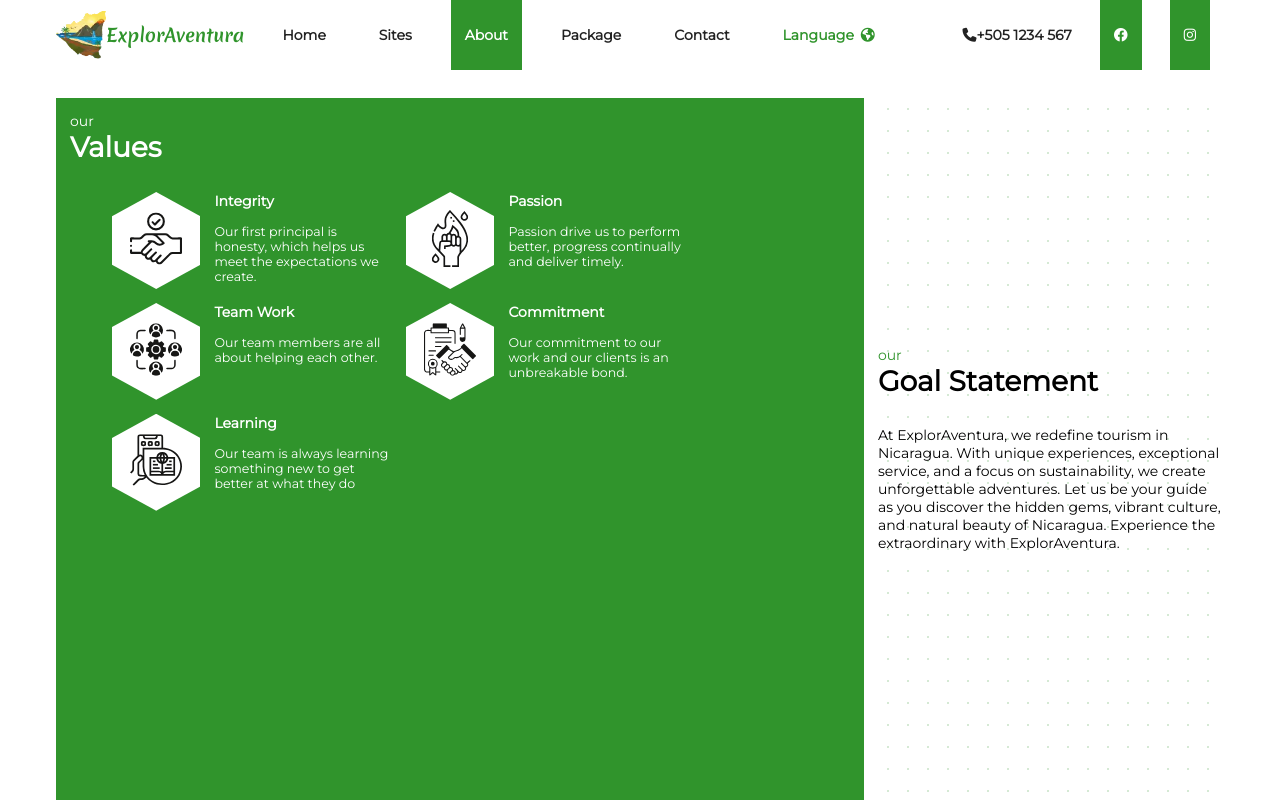
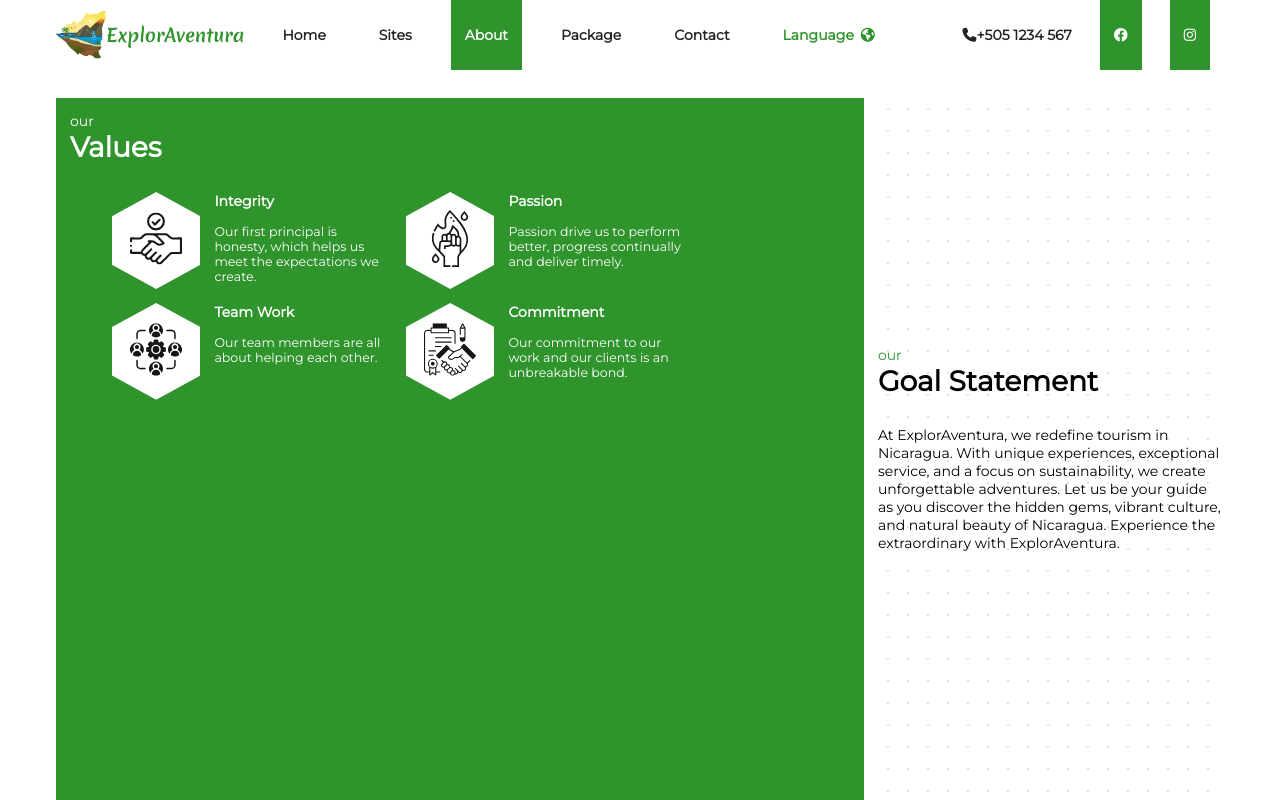
Before and after one commit to REGXI/ExplorAventura, a React (Vite) app: page /about in a window 1280 px wide. Shown: the top 800 px of the page. Built offline with nearby package versions, Linux system fonts and the light colour scheme.

Commit message:
fix: delete value

```diff
--- a/src/data/valuesData.js
+++ b/src/data/valuesData.js
@@ -28,11 +28,5 @@ export const valuesData = [
     title: 'about.commitment',
     description: 'about.commitment-description',
     icon: commitmentIcon
-  },
-  {
-    id: 5,
-    title: 'about.learning',
-    description: 'about.learning-description',
-    icon: learningIcon
   }
 ]
```
